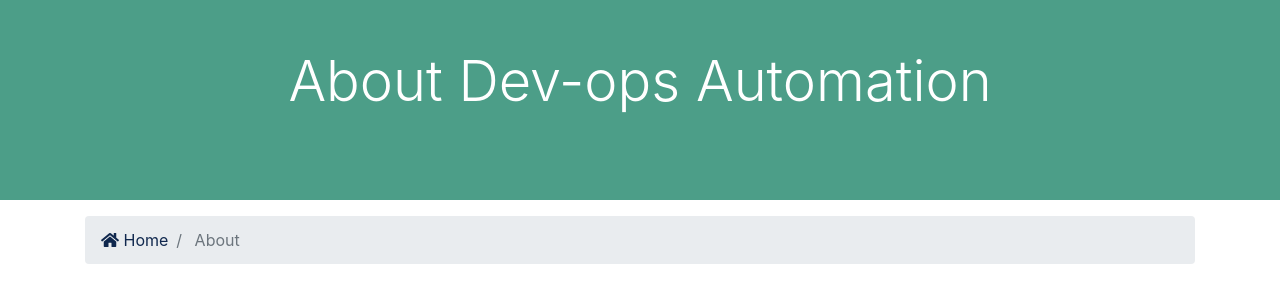
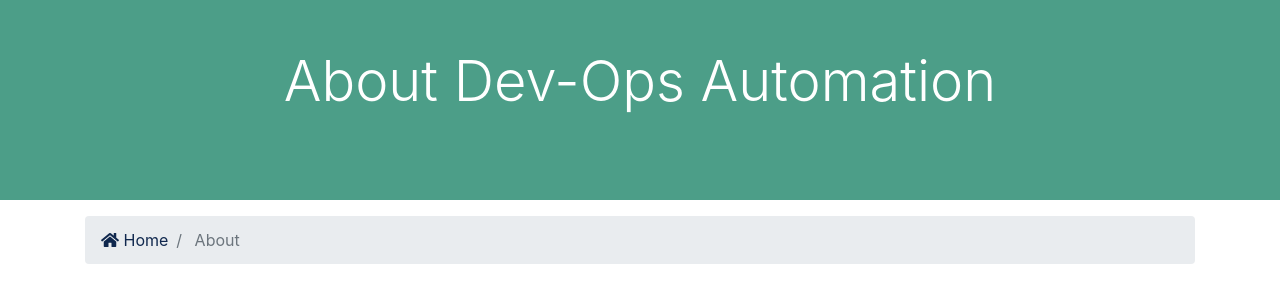
Before and after one commit to ksrinivasabb/Automation_Rest, a Django app: page /about in a window 1280 px wide. Shown: the part 154-454 px from the top of the page. Run offline with Django 3.2, Linux system fonts and the light colour scheme; data that the repository does not hold is empty; some libraries are stand-ins or nearby versions.

Commit message:
Modified the header display test

```diff
--- a/Automation-App/templates/pages/about.html
+++ b/Automation-App/templates/pages/about.html
@@ -9,7 +9,7 @@
         <div class="container">
           <div class="row text-center">
             <div class="col-md-12">
-              <h1 class="display-4">About Dev-ops Automation</h1>
+              <h1 class="display-4">About Dev-Ops Automation</h1>
             </div>
           </div>
         </div>
```
